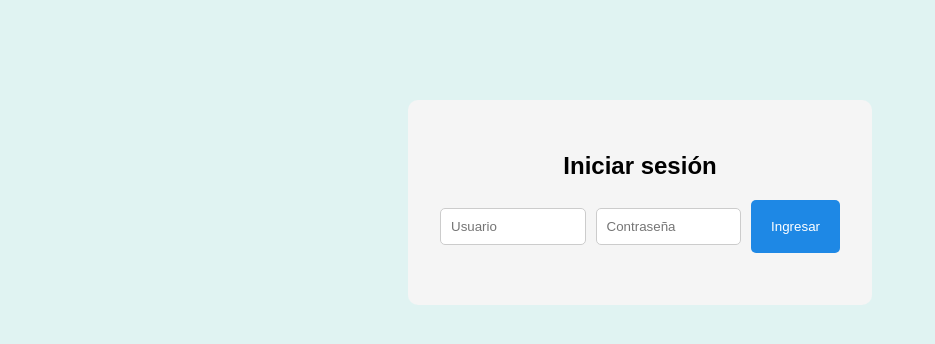
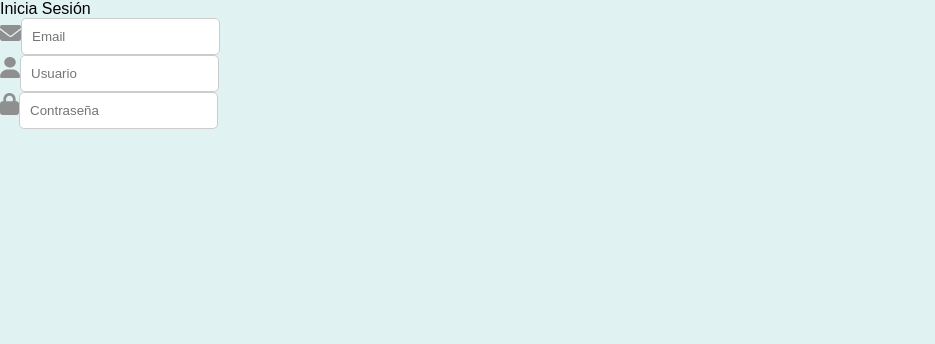
Before and after one commit to FelipeSanchezS/Reservas_Canchas, a React (Create React App) app in the folder frontend/: page / in a window 1280 px wide. Shown: the top 344 px of the page, without its empty margins (0-935 px from the left). Built offline with nearby package versions, Linux system fonts and the light colour scheme.

Commit message:
Actualizamos imagenes

```diff
--- a/frontend/src/App.js
+++ b/frontend/src/App.js
@@ -2,12 +2,14 @@ import React from "react";
 import { BrowserRouter as Router, Routes, Route } from "react-router-dom";
 import LoginPage from "./pages/LoginPage";
 import PanelAdmin from "./pages/PanelAdmin";
+import LoginPage1 from "./pages/LoginPage1";
+import "./App.css";
 
 function App() {
   return (
     <Router>
       <Routes>
-        <Route path="/" element={<LoginPage />} />
+        <Route path="/" element={<LoginPage1 />} />
         <Route path="/panel" element={<PanelAdmin />} />
       </Routes>
     </Router>
--- a/frontend/src/pages/LoginPage1.js
+++ b/frontend/src/pages/LoginPage1.js
@@ -1,8 +1,8 @@
 import react from "react";
-import user_icon from "../assets/user-icon.png";
-import email_icon from "../assets/email-icon.png";
-import password_icon from "../assets/password-icon.png";
-import "./LoginPage1.css";
+import person from "../Components/Assets/person.png";
+import email from "../Components/Assets/email.png";
+import password from "../Components/Assets/password.png";
+
 
 const LoginPage1 = () => {
     return (
@@ -13,15 +13,15 @@ const LoginPage1 = () => {
             </div>
             <div className="inputs">
                 <div className="input">
-                    <img src={email_icon} alt=""/>
+                    <img src={email} alt=""/>
                     <input type="email" placeholder="Email" />
                 </div>
                 <div className="input">
-                        <img src={user_icon} alt=""/>
+                        <img src={person} alt=""/>
                         <input type="text" placeholder="Usuario" />
                 </div>
                 <div className="input">
-                    <img src={password_icon} alt=""/>
+                    <img src={password} alt=""/>
                     <input type="text" placeholder="Contraseña" />
                 </div>
             </div>
```
